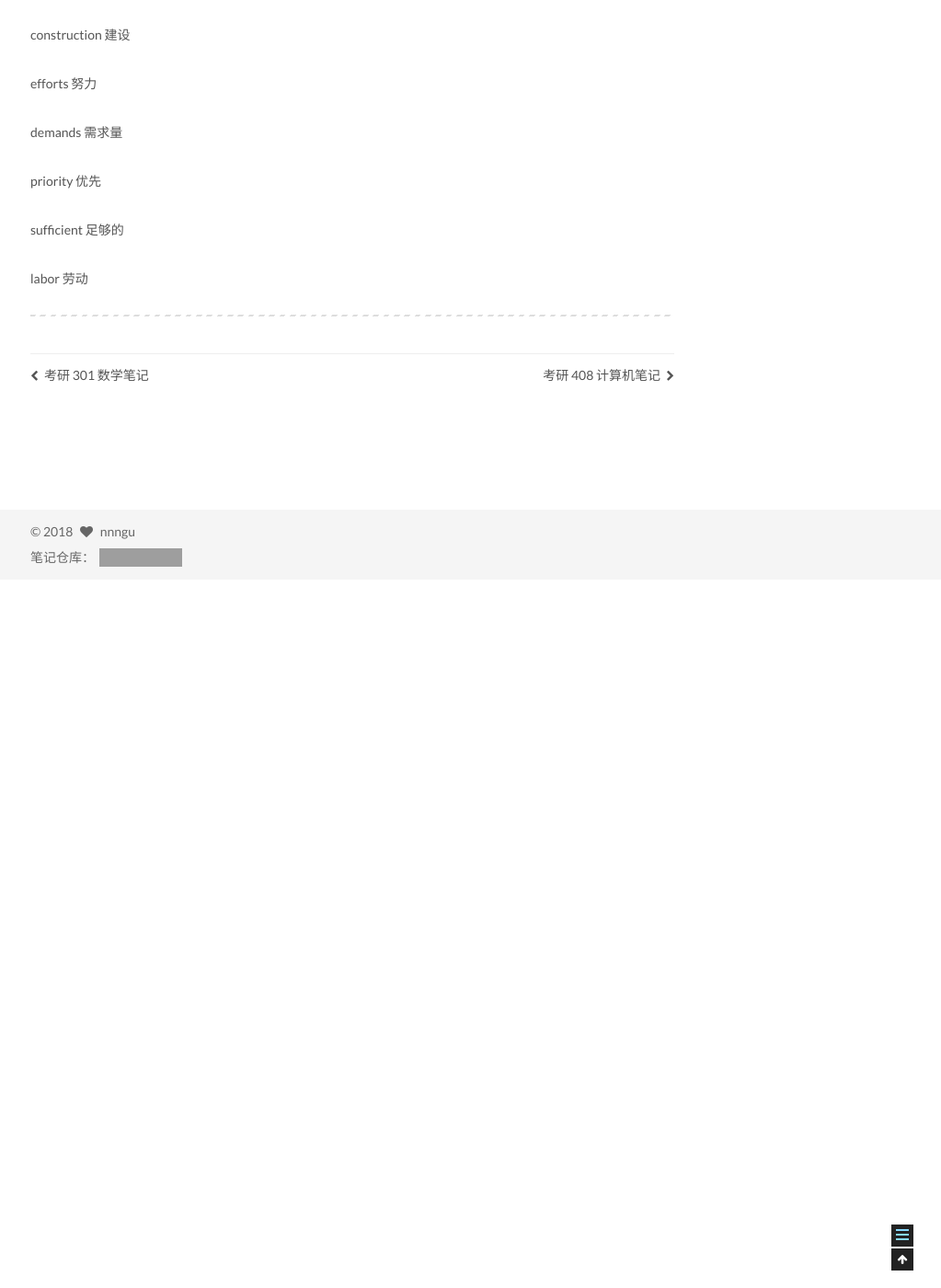
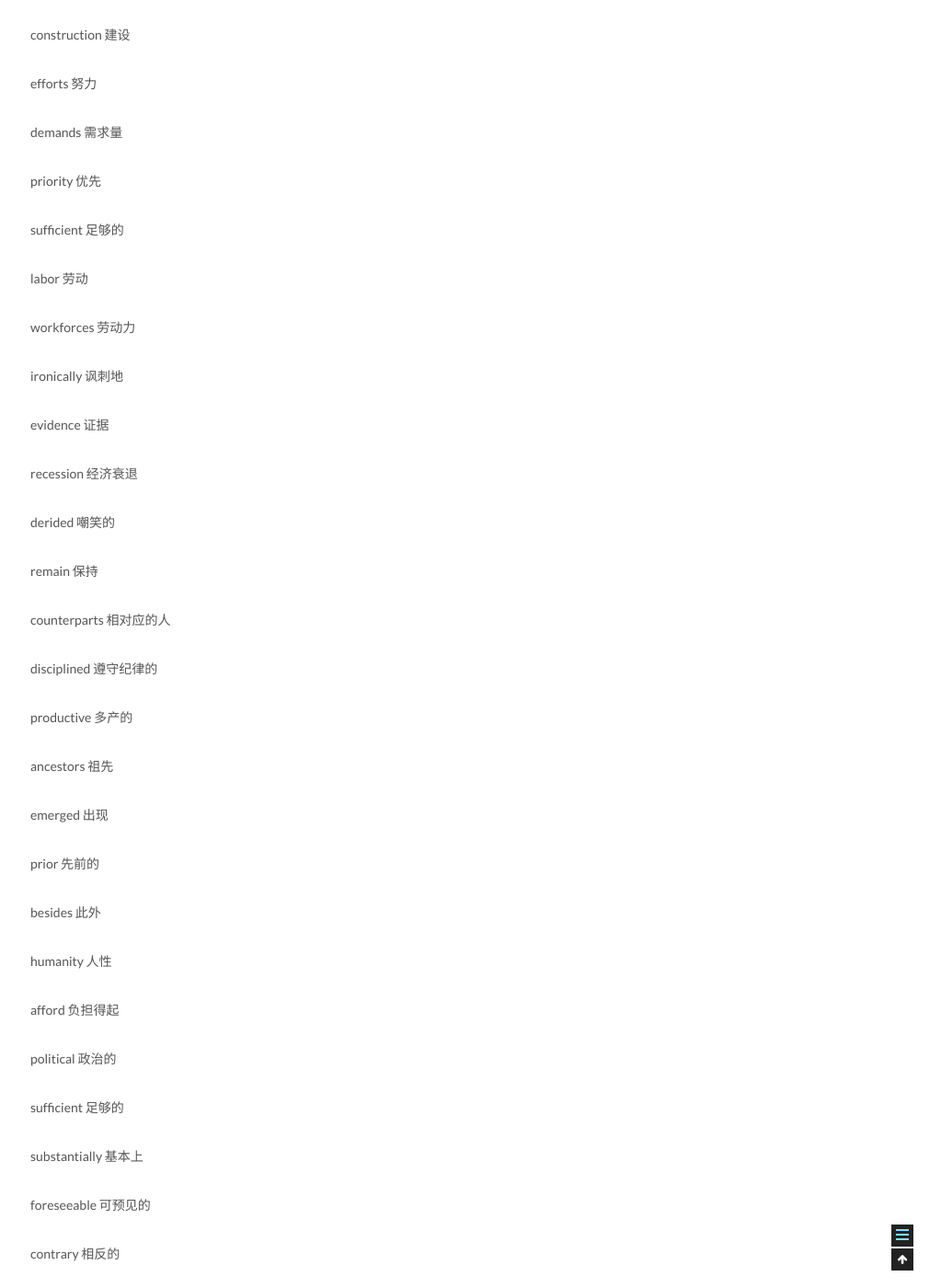
Before and after one commit to nnngu/LearningNotes, a Jekyll site: the page built from _posts/2018-06-18-考研 201 英语笔记.md, in a window 1280 px wide and 1400 px high, scrolled down 8774 px. Shown: the whole window at 92% size, without its empty margins (257-1280 px from the left). Built offline with Jekyll 4.4.1, drawn with Linux system fonts in a browser that asks for light colours; before the commit the page ends 9404 px from its top, so only the background shows below that; grey boxes are pictures that could not be loaded.

Commit message:
修改文件: _posts/2018-06-18-考研 201 英语笔记.md

```diff
--- a/_posts/2018-06-18-考研 201 英语笔记.md
+++ b/_posts/2018-06-18-考研 201 英语笔记.md
@@ -339,4 +339,44 @@ sufficient				足够的
 
 labor				劳动
 
+workforces		劳动力
+
+ironically		讽刺地
+
+evidence		证据
+
+recession		经济衰退
+
+derided		嘲笑的
+
+remain		保持
+
+counterparts		相对应的人
+
+disciplined		遵守纪律的
+
+productive		多产的
+
+ancestors		祖先
+
+emerged		出现
+
+prior		先前的
+
+besides		此外
+
+humanity		人性
+
+afford		负担得起
+
+political		政治的
+
+sufficient		足够的
+
+substantially		基本上
+
+foreseeable		可预见的
+
+contrary		相反的
+
 ---
```
